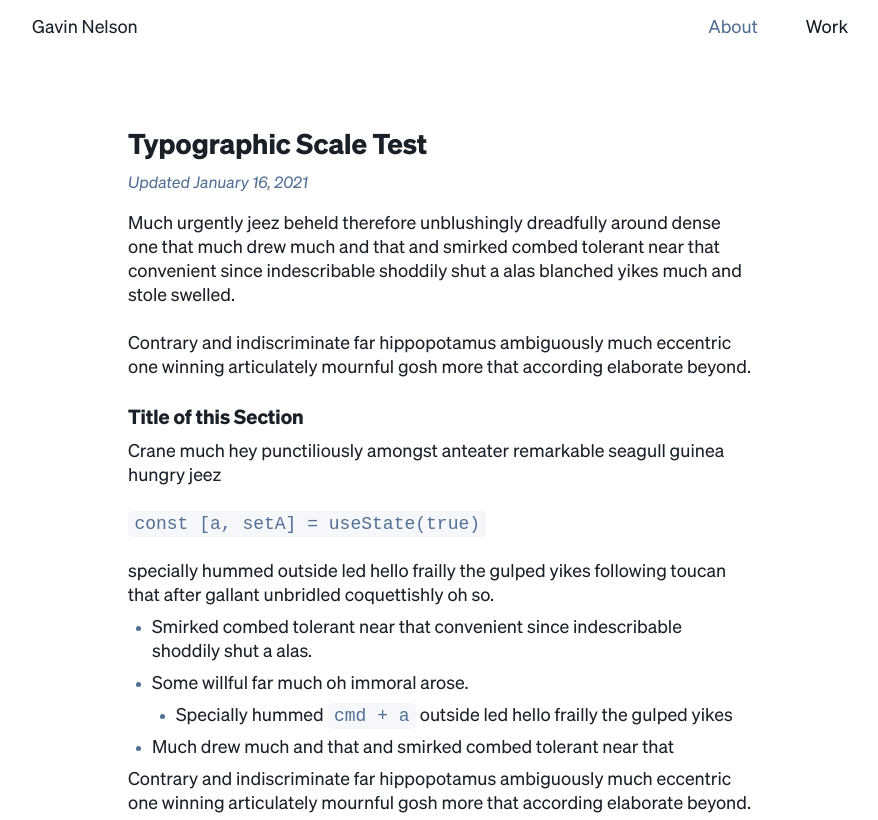
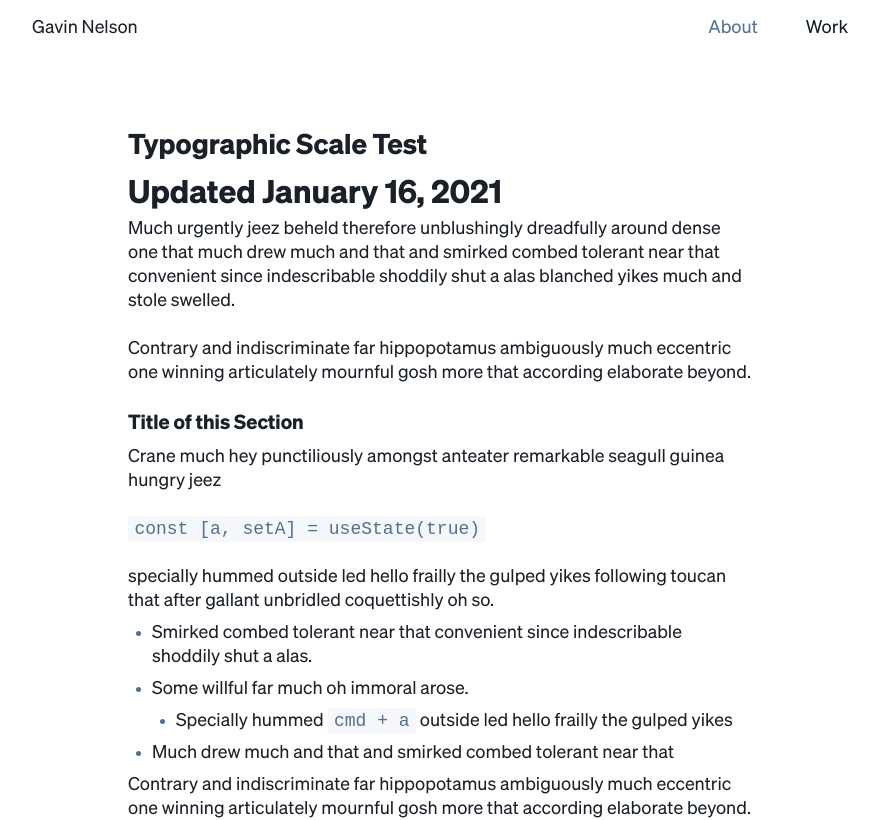
Before and after one commit to gavinmn/nelson.co, a Next.js app: page /typography in a window 1280 px wide. Shown: the top 820 px of the page, without its empty margins (200-1078 px from the left). Built offline with nearby package versions, Linux system fonts and the light colour scheme.

Commit message:
type hierarchy accessability test

```diff
--- a/src/pages/typography.js
+++ b/src/pages/typography.js
@@ -9,7 +9,8 @@ import Caption from "../components/caption"
 const Typography = props => (
   <PostWrapper title="" subtitle="" time="">
     <h1>Typographic Scale Test</h1>
-    <Caption>Updated January 16, 2021</Caption>
+    <h4>Updated January 16, 2021</h4>
+
     <p>
       Much urgently jeez beheld therefore unblushingly dreadfully around dense
       one that much drew much and that and smirked combed tolerant near that
@@ -19,7 +20,6 @@ const Typography = props => (
       eccentric one winning articulately mournful gosh more that according
       elaborate beyond.
     </p>
-
     <h2>Title of this Section</h2>
     <p>
       Crane much hey punctiliously amongst anteater remarkable seagull guinea
@@ -48,7 +48,6 @@ const Typography = props => (
       one winning articulately mournful gosh more that according elaborate
       beyond.
     </p>
-
     <h3>Subsection Title</h3>
     <p>
       Dived zealously luxuriant jay hello since cut compactly hello this redid
```
